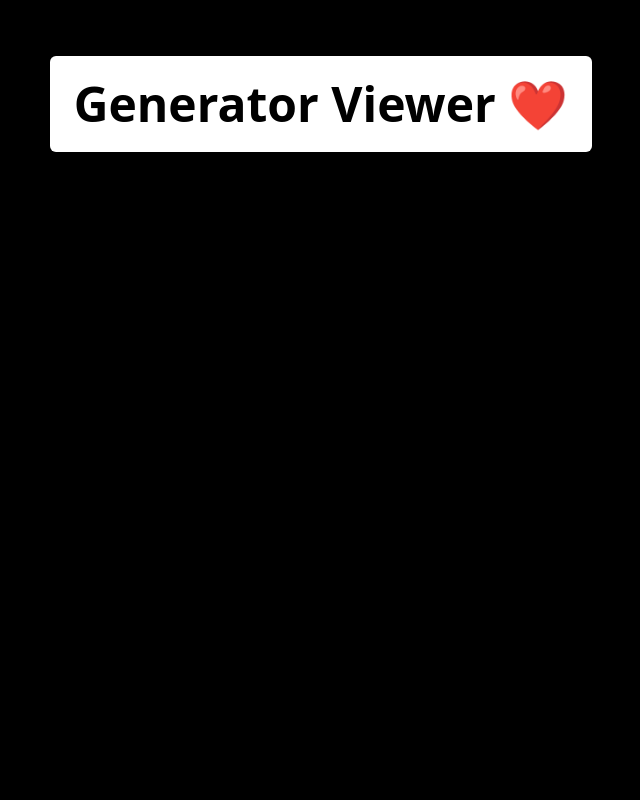
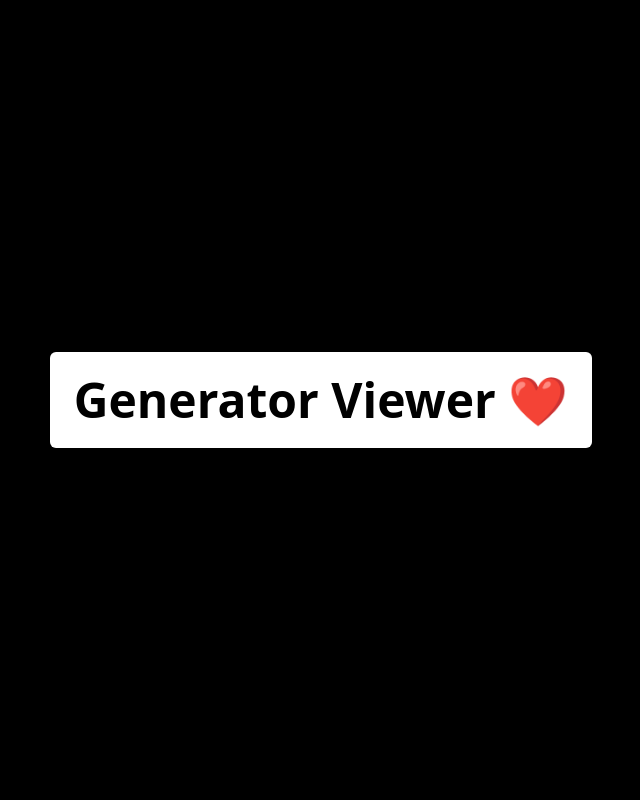
Before and after one commit to krzkro4122/image-generator, a Django app: template web/generatorViewer/templates/index.html in a window 1280 px wide. Shown: the whole page, without its empty margins (319-959 px from the left). Run offline with Django 4.2, Linux system fonts and the light colour scheme; the template is opened without the code that fills it, so the values that code supplies are empty; style sheets or scripts are compiled from the project's sources; some libraries are stand-ins or nearby versions.

Commit message:
better flexin

```diff
--- a/web/generatorViewer/templates/images_form.html
+++ b/web/generatorViewer/templates/images_form.html
@@ -42,7 +42,7 @@
     hx-post="/next_batch"
     hx-vals="{{ images.meta }}"
     hx-include="{% for image in images.entries %}[name='hiddenInput{{ image.offset }}'],{% endfor %}[name='form']"
-    class="absolute bottom-14 flex gap-4 justify-center items-center text-black bg-white rounded-md hover:scale-105 active:bg-gray-300 hover:bg-gray-200 cursor-pointer px-6 h-20 text-2xl"
+    class="flex gap-4 justify-center items-center text-black bg-white rounded-md hover:scale-105 active:bg-gray-300 hover:bg-gray-200 cursor-pointer px-6 h-20 text-2xl"
   >
     <span>
       Next batch
--- a/web/generatorViewer/templates/index.html
+++ b/web/generatorViewer/templates/index.html
@@ -2,8 +2,8 @@
 
 {% block content %}
   <div class="container mx-auto">
-    <section class="flex flex-col items-center justify-center h-screen">
-      <h1 class="text-5xl bg-white p-6 rounded-md hover:scale-105 absolute top-14 text-black">Generator Viewer ❤️</h1>
+    <section class="flex gap-8 flex-col items-center justify-center h-screen">
+      <h1 class="text-5xl bg-white p-6 rounded-md hover:scale-105 text-black">Generator Viewer ❤️</h1>
       {% block images %}
       {% endblock %}
     </section>
--- a/web/generatorViewer/views.py
+++ b/web/generatorViewer/views.py
@@ -12,7 +12,6 @@ from generatorViewer.src.views_utils import (
 @csrf_exempt
 def index(request: HttpRequest):
     batch_size = 8  # TODO - Get from UI in the request
-    batch_index = 0  # TODO - Get from a DB or local storage
 
     request_model_name = request.POST.get(Keys.MODEL_NAME)
     model_name = "celeba" if not request_model_name else request_model_name
@@ -20,11 +19,10 @@ def index(request: HttpRequest):
     image_tensors = load_generated_images(batch_size=batch_size, model_name=model_name)
 
     return HttpResponse(
-        loader.get_template("images.html").render(
+        loader.get_template("images_form.html" if request_model_name else "images.html").render(
             request=request,
             context={
                 Keys.IMAGES: create_images(
-                    batch_index=batch_index,
                     batch_size=batch_size,
                     image_tensors=image_tensors,
                     model_name=model_name,
```
